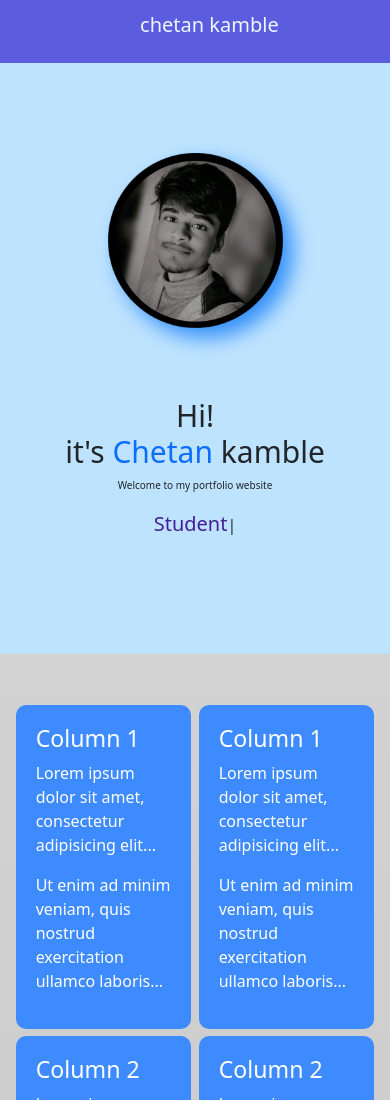
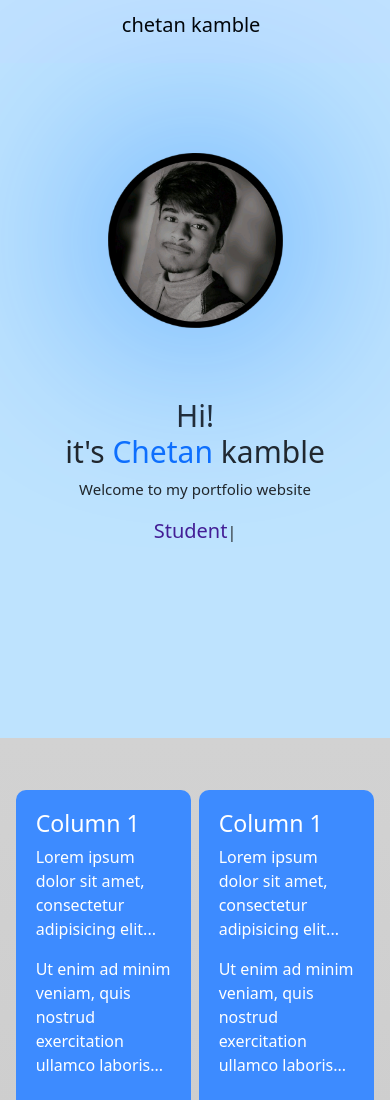
Before and after one commit to chetankamble5/portfolio, a plain HTML site: page index.html in a window 390 px wide. Shown: the top 1100 px of the page. Drawn offline with nearby package versions, Linux system fonts and the light colour scheme.

Commit message:
Add files via upload

```diff
--- a/index.html
+++ b/index.html
@@ -13,7 +13,7 @@
 </head>
 <body style="background:linear-gradient(rgb(218, 218, 218),rgb(193, 193, 193));">
 
-<nav  class="navbar navbar-expand-sm text-white mynav">
+<nav  class="navbar navbar-expand-sm  mynav">
   <div class="container-fluid">
     <h1 class="navbar-brand mynavh1" href="javascript:void(0)">chetan kamble</h1>
     <button id="but" class="navbar-toggler" type="button" data-bs-toggle="collapse" data-bs-target="#mynavbar">
--- a/media.css
+++ b/media.css
@@ -9,9 +9,11 @@
     width: 50%;
 }
 .md2{
-    filter: drop-shadow(10px 10px 10px rgb(52, 144, 249));
-    height: 40vh;
-    width: 30%;
+
+
+    filter: drop-shadow(0px 0px 100px rgb(37, 139, 255));
+    height: 50vh;
+    width: 50%;
     margin-left: 30%;
 }
 #element{
@@ -24,29 +26,30 @@
    }
 
    .mynav{
-       background-color: rgb(92, 92, 223);
+       background-color: rgb(192, 225, 255);
+       color: black;
        width:100%;
    }
    .mynavh1{
     padding-bottom: 4vh;
     margin-left: 45%;
     margin-right: 25%;
-    color: aliceblue;
+    color: rgb(0, 0, 0);
      height: .1vh;
      width: 50%;
    }
 @media only screen and (max-width: 600px) {
 
         .mynav h1{
-            margin-left:35%;
-
+            margin-left:30%;
+            color: black;
         }
     button{
         display:none;
     }
 
     .cont{
-        height: 70vh;
+        height: 80vh;
         padding: 20px 20px;
         flex-direction: column-reverse;
     }
@@ -57,13 +60,14 @@
     }
     .md1 p{
         text-align: center;
-        font-size: 10px;
+        font-size: 15px;
     }
     .md1 h1{
         text-align: center;
         font-size: 30px;
     }
     .md2{
+        filter: drop-shadow(0px 0px 100px rgb(37, 139, 255));
         margin-top: 20%;
         margin-bottom:20%;
         margin-left: 25%;
```
